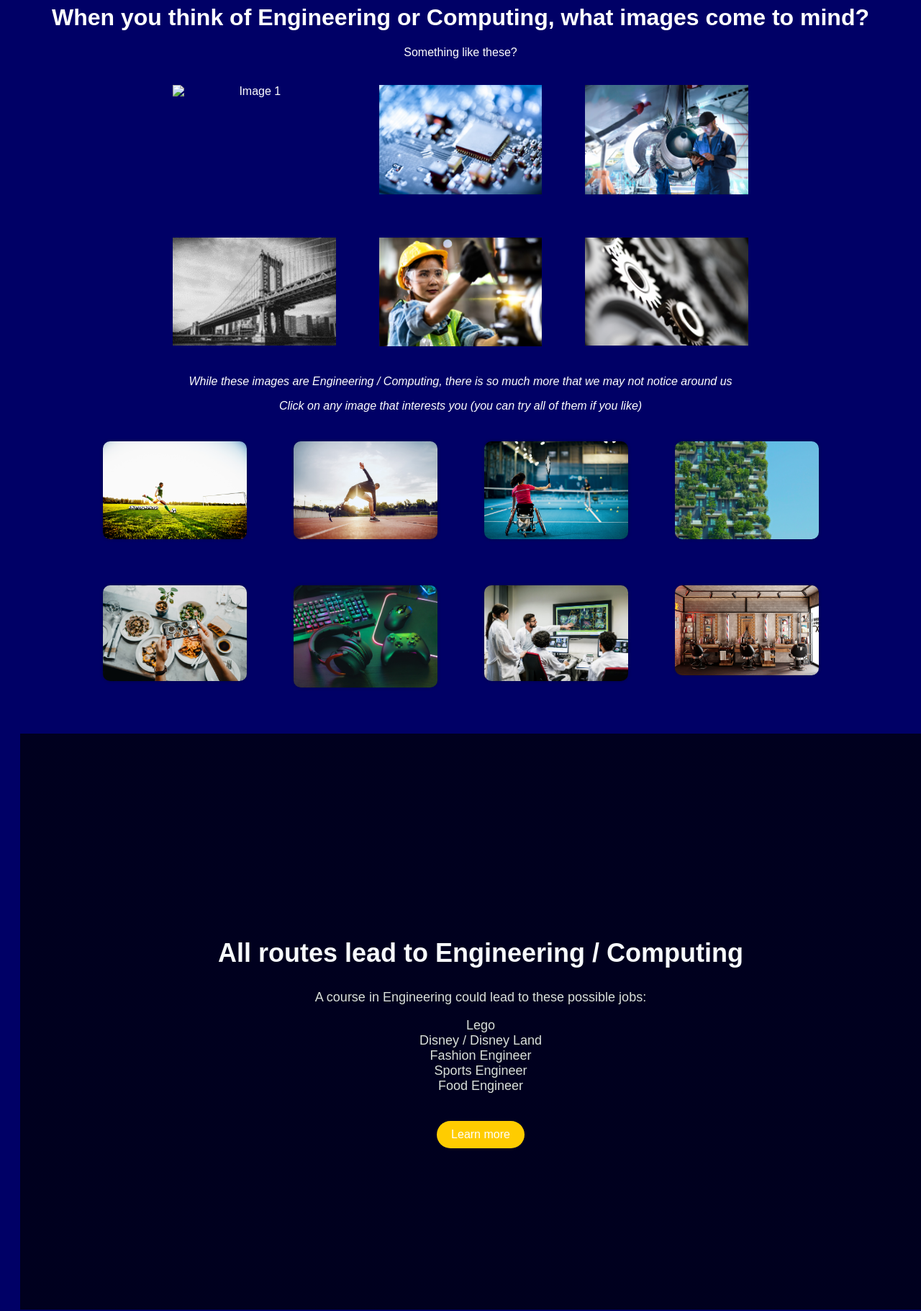
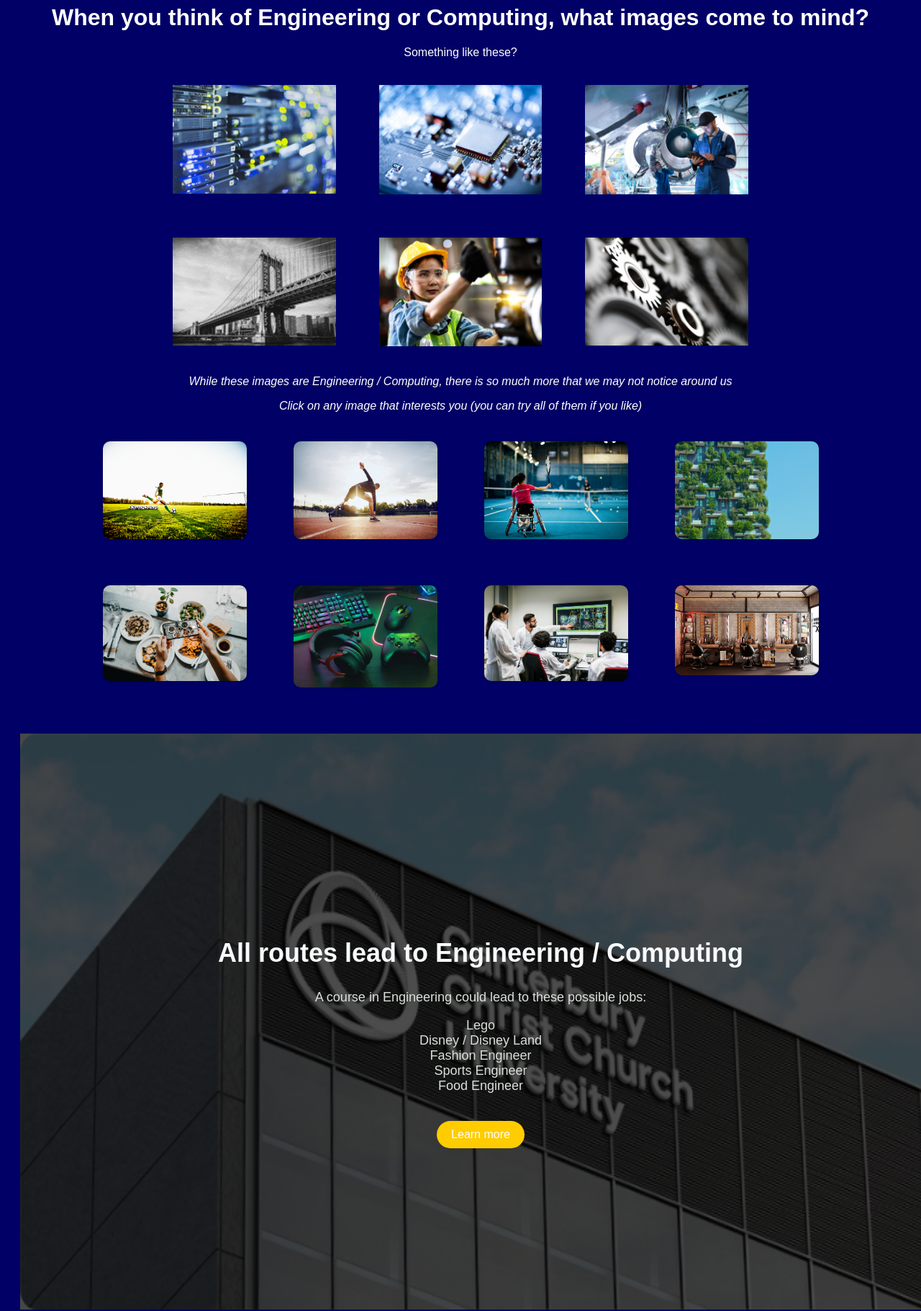
Before and after one commit to ae362/CCCU-Website-Quiz, a plain HTML site: page index.html in a window 1280 px wide. Shown: the part 82-1903 px from the top of the page at 72% size. Drawn offline with Linux system fonts and the light colour scheme; the site is published under a folder, as on GitHub Pages, so addresses that start at the root find nothing.

Commit message:
Minor error fixed

```diff
--- a/index.html
+++ b/index.html
@@ -16,7 +16,7 @@
         <h1>When you think of Engineering or Computing, what images come to mind?</h1>
         <p>Something like these?</p>
         <div class="image-gallery">
-            <img src="/images/Comp1.png" alt="Image 1">
+            <img src="images/Comp1.png" alt="Image 1">
             <img src="images/Comp2.png" alt="Image 2" >
             <img src="images/Engi1.png" alt="Image 3" >
             <img src="images/Engi2.png" alt="Image 4" >
--- a/styles.css
+++ b/styles.css
@@ -183,7 +183,7 @@ footer {
     width: 100%;
 }
 .engineering-section {
-    background-image: linear-gradient(0deg, rgba(0,0,0,0.7), rgba(0,0,0,0.7)), url('../images/CCCUBackgroundimage.png');
+    background-image: linear-gradient(0deg, rgba(0,0,0,0.7), rgba(0,0,0,0.7)), url('images/CCCUBackgroundimage.png');
     background-position: center;
     background-size: 100% 100%;
     height: 100vh;
```
